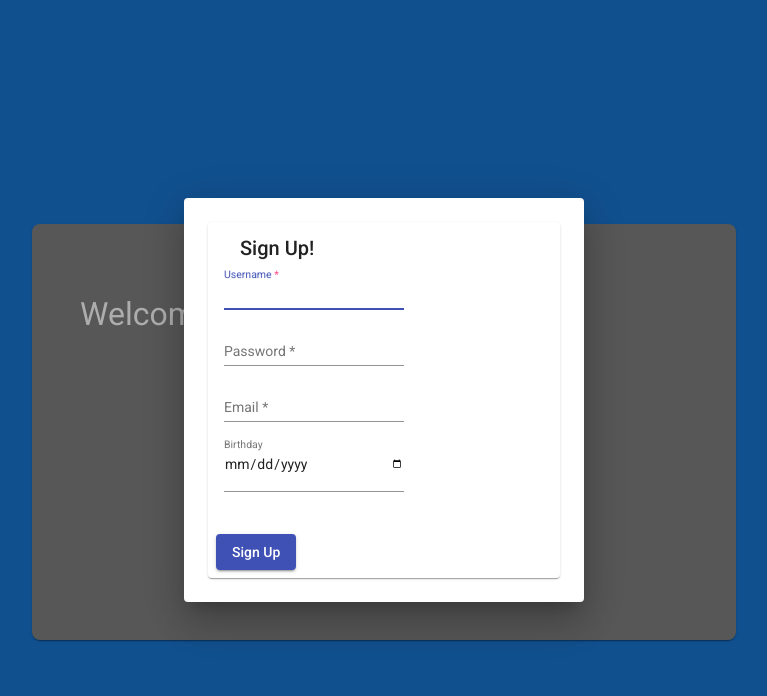
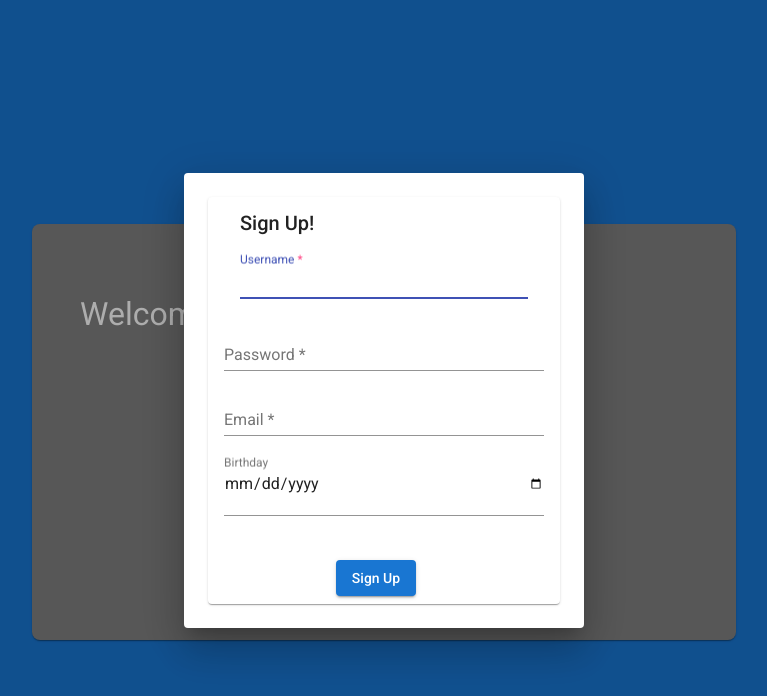
Before and after one commit to dagrimb/myfavfilmz-Angular-client, an Angular app: page /welcome in a window 1280 px wide. Both pictures are taken after a click on the button "Sign Up". Shown: the top 696 px of the page, without its empty margins (256-1023 px from the left). Built offline with nearby package versions, Linux system fonts and the light colour scheme.

Commit message:
revise stylings in welcome component template

```diff
--- a/src/app/user-registration-form/user-registration-form.component.html
+++ b/src/app/user-registration-form/user-registration-form.component.html
@@ -1,12 +1,16 @@
-<!---->
-
 <mat-card>
   <mat-card-header>
     <mat-card-title>Sign Up!</mat-card-title>
   </mat-card-header>
-  <mat-card-content>
-    <form>
-      <mat-form-field>
+  <mat-card-content
+    style="font-size: 1rem;"
+  >
+    <form
+      style="display: flex; flex-direction: column"
+    >
+      <mat-form-field
+        style="margin: 0.5rem 1rem;"
+      >
         <input
           matInput
           [(ngModel)]="userData.Username"
@@ -47,11 +51,14 @@
       </mat-form-field>
     </form>
   </mat-card-content>
-  <mat-card-actions>
+  <mat-card-actions
+    style="display: flex; justify-content: center; width: 100%"
+  >
     <button
       mat-raised-button
       (click)="registerUser()"
-      color="primary"
+      [style.background-color]="'#1976D2'"
+      [style.color]="'white'"
     >
       Sign Up
     </button>
```
